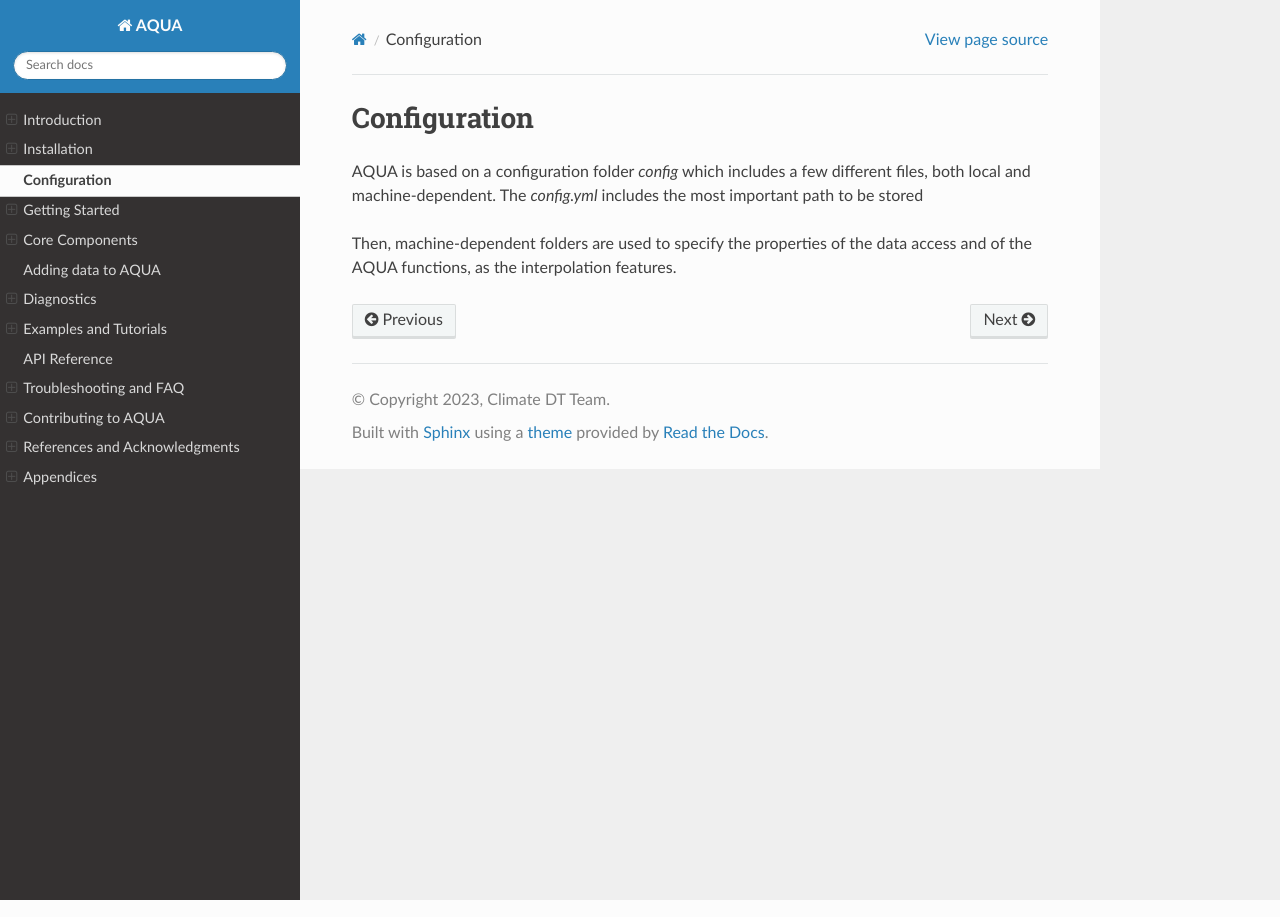
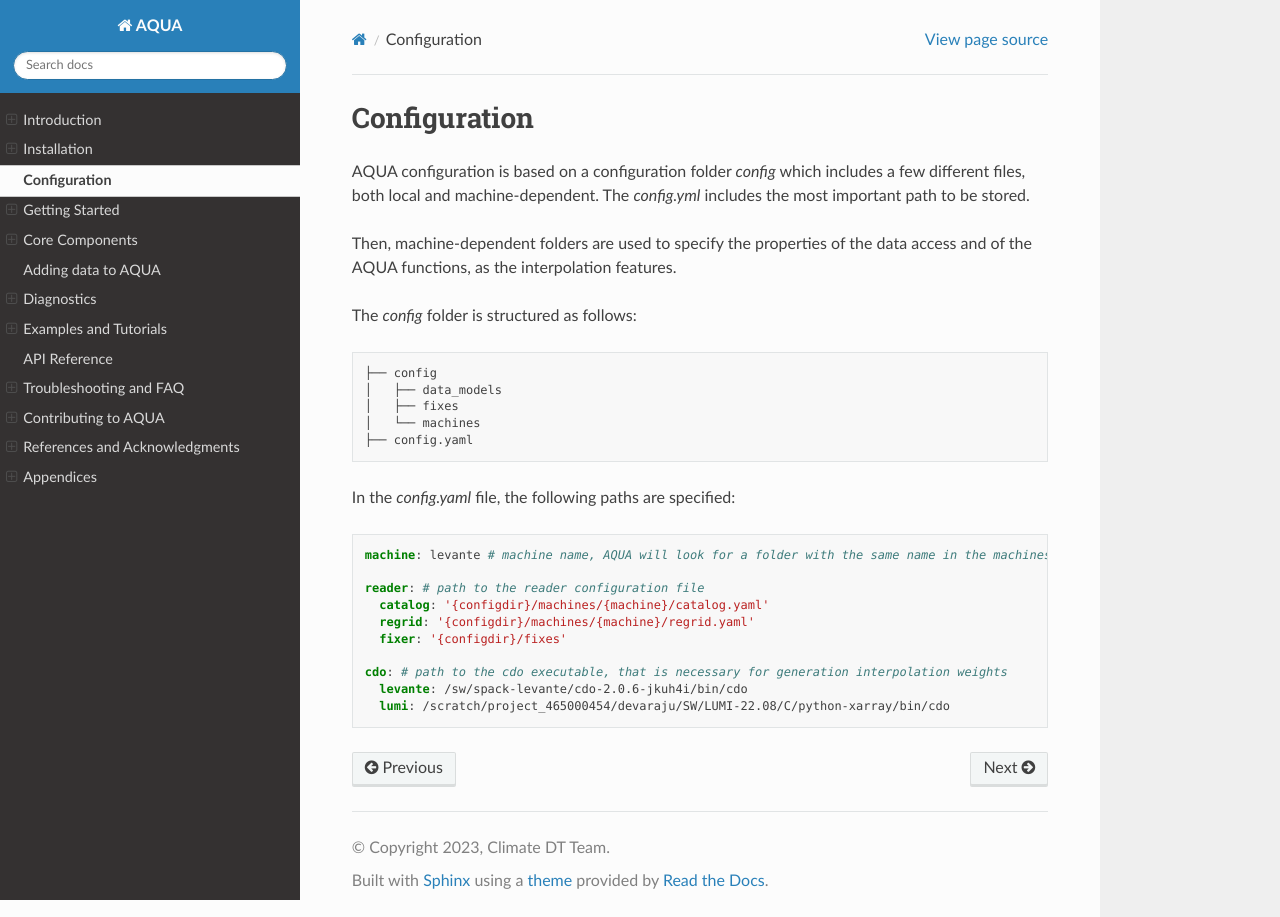
Before and after one commit to Predictia/AQUA, a Sphinx documentation site: the page built from docs/sphinx/source/configuration.rst, in a window 1280 px wide. Built offline with Sphinx 7.4.7 and the Read the Docs theme 2.0.0, drawn with Linux system fonts in a browser that asks for light colours.

Commit message:
expand configuration description

```diff
--- a/docs/sphinx/source/configuration.rst
+++ b/docs/sphinx/source/configuration.rst
@@ -1,7 +1,33 @@
 Configuration
 =============
 
-AQUA is based on a configuration folder `config` which includes a few different files, both local and machine-dependent.
-The `config.yml` includes the most important path to be stored
+AQUA configuration is based on a configuration folder `config` which includes a few different files, both local and machine-dependent.
+The `config.yml` includes the most important path to be stored.
 
 Then, machine-dependent folders are used to specify the properties of the data access and of the AQUA functions, as the interpolation features.
+
+The `config` folder is structured as follows:
+
+
+.. code-block:: text
+
+    ├── config
+    │   ├── data_models
+    │   ├── fixes
+    │   └── machines
+    ├── config.yaml
+
+In the `config.yaml` file, the following paths are specified:
+
+.. code-block:: yaml
+
+    machine: levante # machine name, AQUA will look for a folder with the same name in the machines folder
+
+    reader: # path to the reader configuration file
+      catalog: '{configdir}/machines/{machine}/catalog.yaml'
+      regrid: '{configdir}/machines/{machine}/regrid.yaml'
+      fixer: '{configdir}/fixes'
+
+    cdo: # path to the cdo executable, that is necessary for generation interpolation weights
+      levante: /sw/spack-levante/cdo-2.0.6-jkuh4i/bin/cdo
+      lumi: /scratch/project_465000454/devaraju/SW/LUMI-22.08/C/python-xarray/bin/cdo
```
